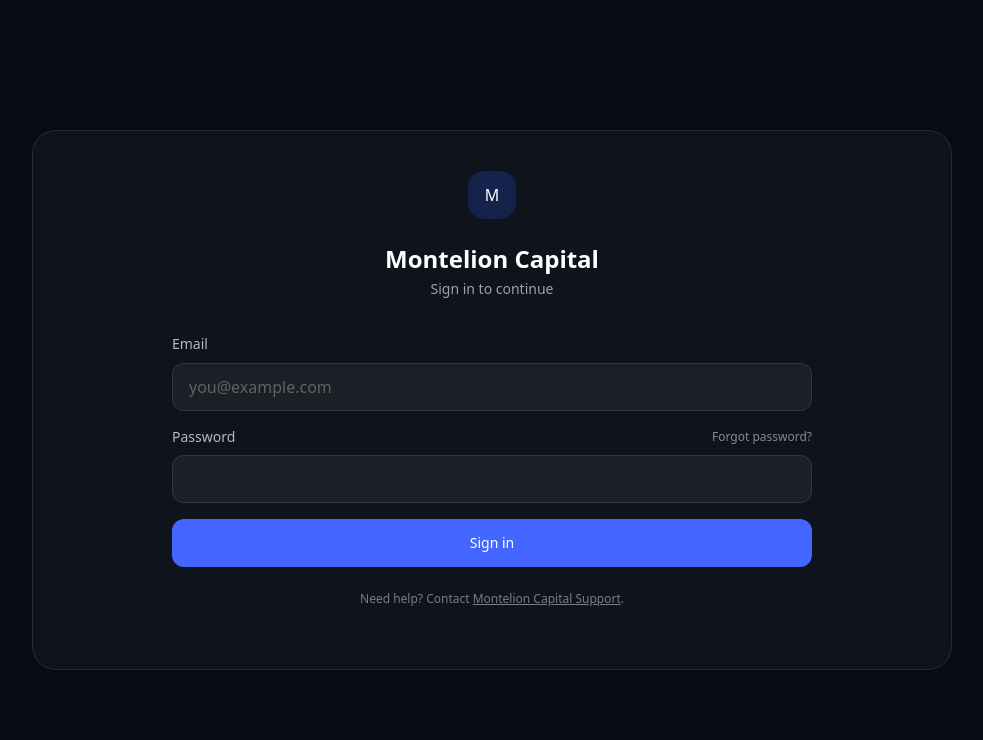
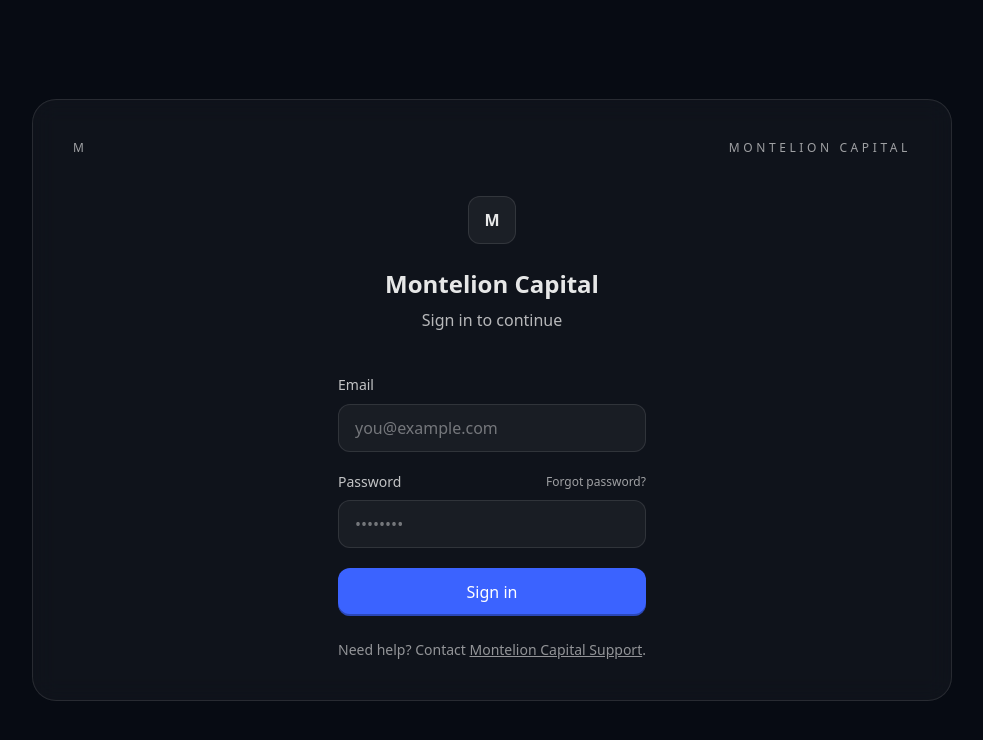
Before and after one commit to montelioncapital/montelion-app-v1, a Next.js app: page /login in a window 1280 px wide. Shown: the top 740 px of the page, without its empty margins (148-1131 px from the left). Built offline with nearby package versions, Linux system fonts and the light colour scheme.

Commit message:
Update page.jsx

```diff
--- a/app/login/page.jsx
+++ b/app/login/page.jsx
@@ -1,79 +1,46 @@
-export const metadata = { title: "Sign in • Montelion Capital" };
+// app/login/page.jsx
+export const metadata = {
+  title: "Sign in • Montelion Capital",
+};
 
 export default function LoginPage() {
   return (
-    <>
-      <div className="mx-auto mb-6 flex h-12 w-12 items-center justify-center rounded-2xl bg-[rgb(37,72,191)]/30 text-white font-medium">
-        M
+    <div className="flex flex-col items-center">
+      {/* En-tête carte */}
+      <div className="flex w-full items-start justify-between">
+        <div className="brand-dot">M</div>
+        <div className="brand-dot">MONTELION CAPITAL</div>
       </div>
 
-      <h1 className="text-center text-2xl font-semibold text-white">
-        Montelion Capital
-      </h1>
-      <p className="mt-1 text-center text-sm text-white/60">
-        Sign in to continue
-      </p>
+      {/* Corps */}
+      <div className="mt-10 flex flex-col items-center">
+        <div className="mb-6 flex h-12 w-12 items-center justify-center rounded-xl bg-white/5 border border-white/10">
+          <span className="font-semibold">M</span>
+        </div>
+        <h1 className="text-2xl font-semibold">Montelion Capital</h1>
+        <p className="mt-2 text-white/70">Sign in to continue</p>
 
-      <form className="mx-auto mt-8 max-w-[640px] space-y-4 w-full">
-        <div>
-          <label htmlFor="email" className="text-sm text-white/70">
-            Email
+        <form className="mt-10 w-full max-w-[720px] space-y-5" action="#" method="post">
+          <label className="block space-y-2">
+            <span className="text-sm text-white/75">Email</span>
+            <input className="input" id="email" name="email" type="email" placeholder="you@example.com" />
           </label>
-          <input
-            id="email"
-            type="email"
-            placeholder="you@example.com"
-            className="
-              mt-2 w-full rounded-xl bg-white/5 border border-white/10
-              text-white placeholder-white/30 h-12 px-4 outline-none
-              focus:border-white/20 focus:ring-0
-            "
-          />
-        </div>
 
-        <div>
-          <div className="mb-2 flex items-center justify-between">
-            <label htmlFor="password" className="text-sm text-white/70">
-              Password
-            </label>
-            <a
-              href="#"
-              className="text-xs text-white/50 hover:text-white/70 transition"
-            >
-              Forgot password?
-            </a>
-          </div>
-          <input
-            id="password"
-            type="password"
-            className="
-              w-full rounded-xl bg-white/5 border border-white/10
-              text-white placeholder-white/30 h-12 px-4 outline-none
-              focus:border-white/20 focus:ring-0
-            "
-          />
-        </div>
+          <label className="block space-y-2">
+            <div className="flex items-center justify-between">
+              <span className="text-sm text-white/75">Password</span>
+              <a href="#" className="text-xs text-white/60 hover:text-white/80 transition">Forgot password?</a>
+            </div>
+            <input className="input" id="password" name="password" type="password" placeholder="••••••••" />
+          </label>
 
-        <button
-          type="submit"
-          className="
-            mt-2 inline-flex h-12 w-full items-center justify-center
-            rounded-xl bg-[rgb(66,102,255)]
-            text-white text-sm font-medium
-            hover:brightness-110 active:brightness-95 transition
-          "
-        >
-          Sign in
-        </button>
-      </form>
+          <button type="submit" className="btn btn-primary w-full mt-2">Sign in</button>
+        </form>
 
-      <p className="mt-6 text-center text-xs text-white/45">
-        Need help? Contact{" "}
-        <a className="underline hover:text-white/70" href="#">
-          Montelion Capital Support
-        </a>
-        .
-      </p>
-    </>
+        <p className="mt-6 hint">
+          Need help? Contact <a className="underline hover:text-white/80" href="#">Montelion Capital Support</a>.
+        </p>
+      </div>
+    </div>
   );
 }
```
